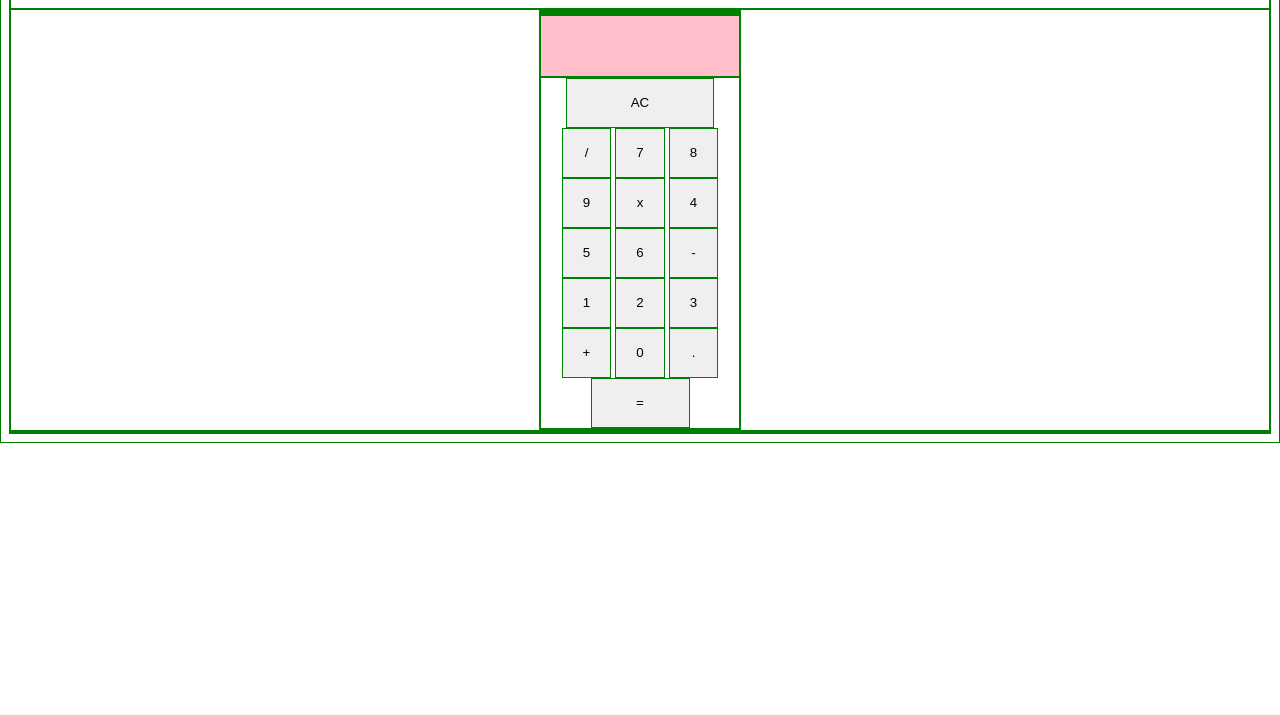
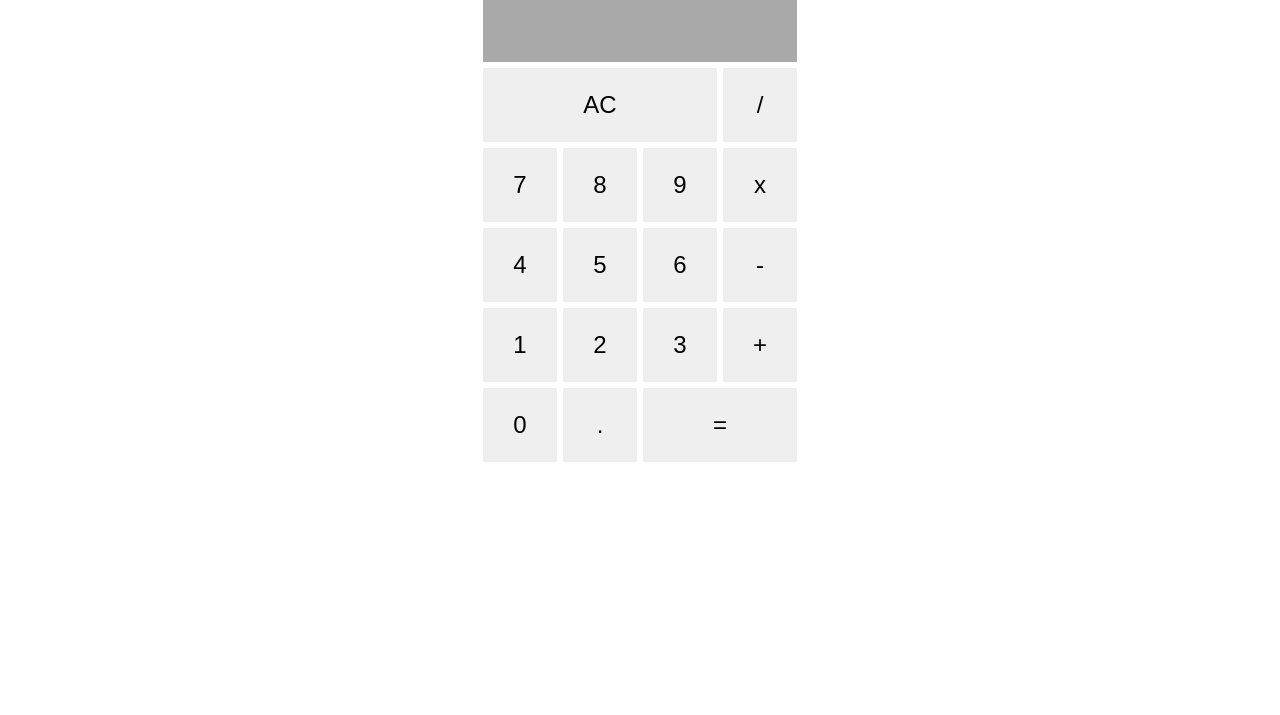
Before and after one commit to mhtien/js-calculator, a plain HTML site: page index.html in a window 1280 px wide. Shown: the part 85-800 px from the top of the page. Drawn offline with Linux system fonts and the light colour scheme.

Commit message:
basic greyscale style

```diff
--- a/style.css
+++ b/style.css
@@ -1,30 +1,65 @@
 /* border for visual aid */
-* {
+/* * {
     border: 1px green solid;
+} */
+
+html {
+    font-family: Arial, Helvetica, sans-serif;
+
 }
 
-/* general text alignment to entire body */
-body {
+#calculator {
+    max-width: 20rem;
+    min-width: 20rem;
+    margin: 0 auto;
+}
+
+
+/* general text alignment to h1 */
+h1 {
     text-align: center;
+}
+
+/* display container */
+#display {
+    /* height:4rem; */
+    background-color: darkgray;
+    width: 100%;
+    box-sizing: border-box;
+    border: 0.2rem solid white;
+    text-align: right;
+    padding: 0.5rem 0.2rem;
 }
 
 /* buttons general positioning; */
 button {
-    height: 50px;
-    width: 25%;
+    display: inline-block;
+    height: 5rem;
+    width: 5rem;
+    font-size: 1.5rem;
+    box-sizing: border-box;
+    border: 0.2rem solid white;
 }
 
-/* calculator display and buttons container */
-#calculator {
-    max-width: 200px;
-    margin: 0 auto;
+
+#calculator-buttons {
+    font-size: 0;
 }
 
-/* display container */
-#display {
-    height:4rem;
-    background-color: pink;
+
+
+#pressed-btn {
+    height: 2rem;
+    font-size: 2rem;
+    color: white;
 }
+
+#calculation {
+    height: 1rem;
+    font-size: 1rem;
+    color: white;
+}
+
 
 /* clear button width */
 #clear {
@@ -35,8 +70,3 @@ button {
 #equals {
     width: 50%;
 }
-
-/* removes all padding from div containers */
-.row-btns {
-    font-size: 0;
-}
```
